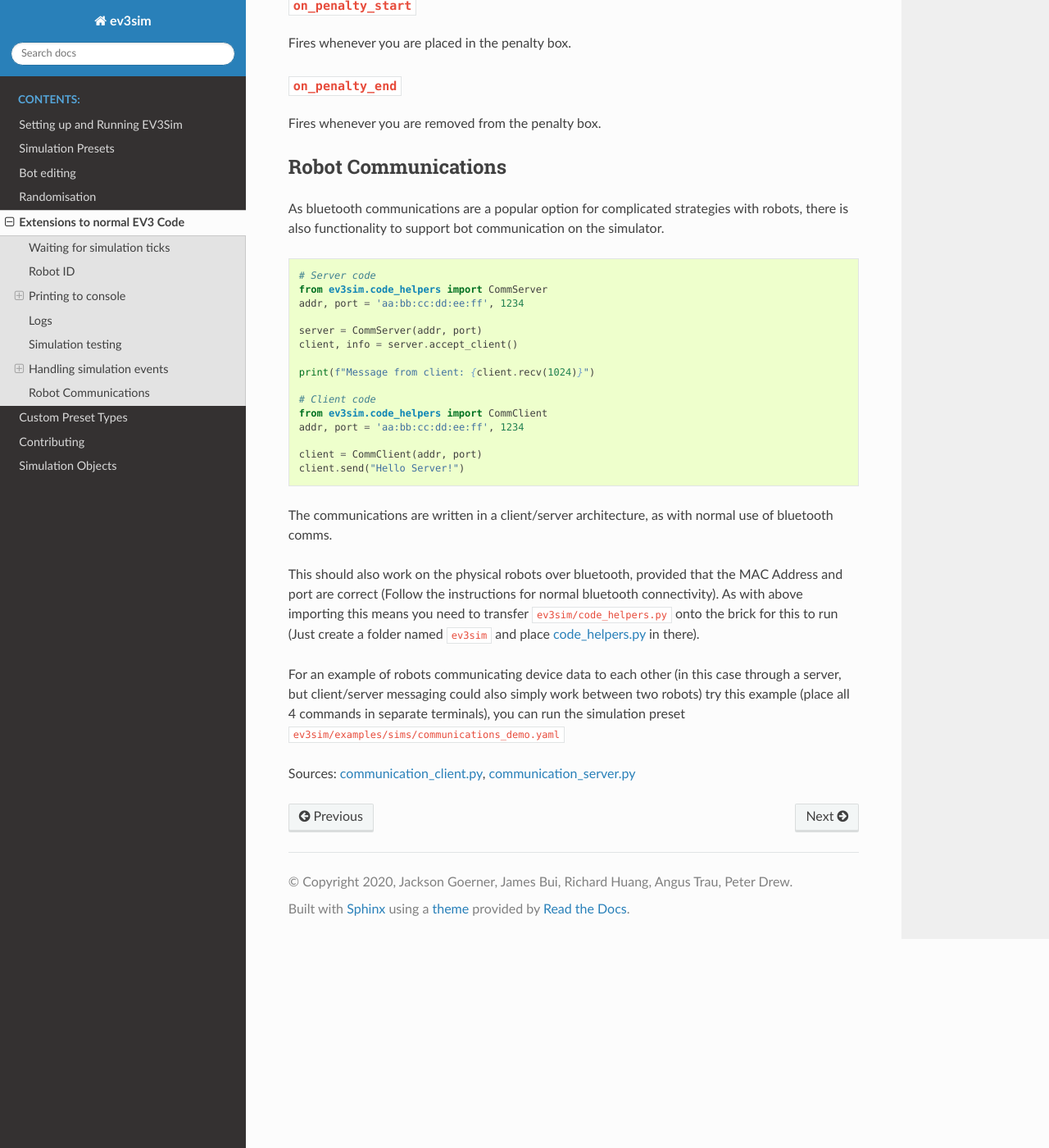
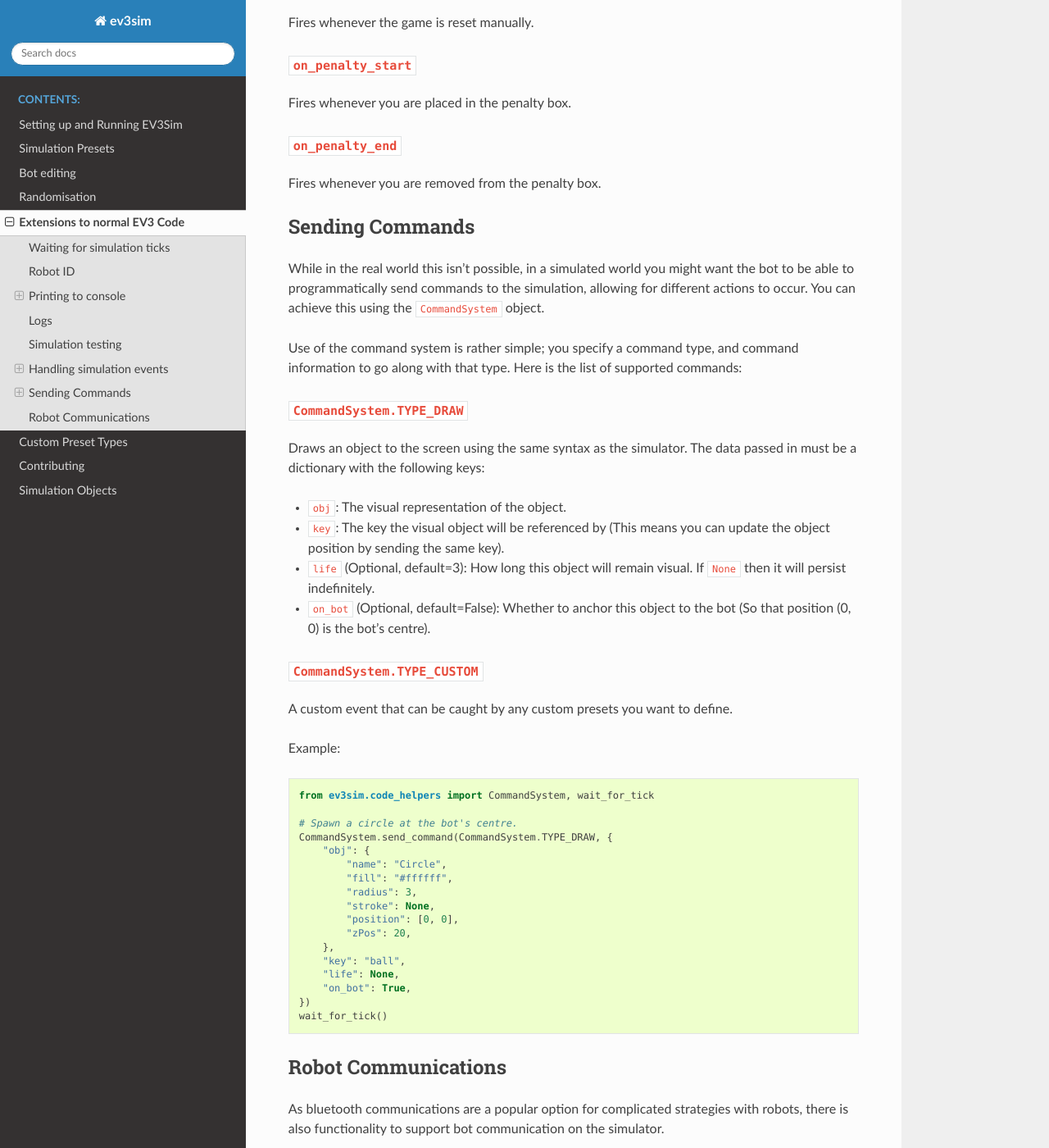
Before and after one commit to MelbourneHighSchoolRobotics/ev3sim, a Sphinx documentation site: the page built from docs/ev3_extensions.rst, in a window 1280 px wide and 1400 px high, scrolled down 3804 px. Shown: the whole window at 82% size. Built offline with Sphinx 7.4.7 and the Read the Docs theme 2.0.0, drawn with Linux system fonts in a browser that asks for light colours; some of the changed text lies outside the part shown.

Commit message:
Add documentation on bot commands.

```diff
--- a/docs/ev3_extensions.rst
+++ b/docs/ev3_extensions.rst
@@ -4,6 +4,8 @@ Extensions to normal EV3 Code
 While your robots still run python-ev3dev2 code in the simulation, you also have access to a few other bits of functionality not seen in a physical bot.
 
 Almost all of the below functionality is available in the package ``ev3sim.code_helpers``. In order for this code to work on your physical robot, there also needs to be a package on the physical bot filesystem called ``ev3sim.code_helpers``, containing `this file`_.
+
+For a demo of most of these features, see ``demo.bot`` in the simulator. The code it runs is available `here`_.
 
 Waiting for simulation ticks
 ----------------------------
@@ -172,6 +174,52 @@ Fires whenever you are placed in the penalty box.
 ^^^^^^^^^^^^^^^^^^
 Fires whenever you are removed from the penalty box.
 
+Sending Commands
+----------------
+
+While in the real world this isn't possible, in a simulated world you might want the bot to be able to programmatically send commands to the simulation, allowing for different actions to occur.
+You can achieve this using the ``CommandSystem`` object.
+
+Use of the command system is rather simple; you specify a command type, and command information to go along with that type.
+Here is the list of supported commands:
+
+``CommandSystem.TYPE_DRAW``
+^^^^^^^^^^^^^^^^^^^^^^^^^^^
+
+Draws an object to the screen using the same syntax as the simulator. The data passed in must be a dictionary with the following keys:
+
+- ``obj``: The visual representation of the object.
+- ``key``: The key the visual object will be referenced by (This means you can update the object position by sending the same key).
+- ``life`` (Optional, default=3): How long this object will remain visual. If ``None`` then it will persist indefinitely.
+- ``on_bot`` (Optional, default=False): Whether to anchor this object to the bot (So that position (0, 0) is the bot's centre).
+
+``CommandSystem.TYPE_CUSTOM``
+^^^^^^^^^^^^^^^^^^^^^^^^^^^^^
+
+A custom event that can be caught by any custom presets you want to define.
+
+Example:
+
+.. code-block:: python
+
+    from ev3sim.code_helpers import CommandSystem, wait_for_tick
+
+    # Spawn a circle at the bot's centre.
+    CommandSystem.send_command(CommandSystem.TYPE_DRAW, {
+        "obj": {
+            "name": "Circle",
+            "fill": "#ffffff",
+            "radius": 3,
+            "stroke": None,
+            "position": [0, 0],
+            "zPos": 20,
+        },
+        "key": "ball",
+        "life": None,
+        "on_bot": True,
+    })
+    wait_for_tick()
+
 Robot Communications
 --------------------
 
@@ -203,6 +251,7 @@ For an example of robots communicating device data to each other (in this case t
 
 Sources: `communication_client.py`_, `communication_server.py`_
 
+.. _here: https://github.com/MelbourneHighSchoolRobotics/ev3sim/tree/main/ev3sim/examples/robots/demo.py
 .. _this file: https://github.com/MelbourneHighSchoolRobotics/ev3sim/tree/main/ev3sim/code_helpers.py
 .. _code_helpers.py: https://github.com/MelbourneHighSchoolRobotics/ev3sim/tree/main/ev3sim/code_helpers.py
 .. _communication_client.py: https://github.com/MelbourneHighSchoolRobotics/ev3sim/tree/main/ev3sim/robots/communication_client.py
```
